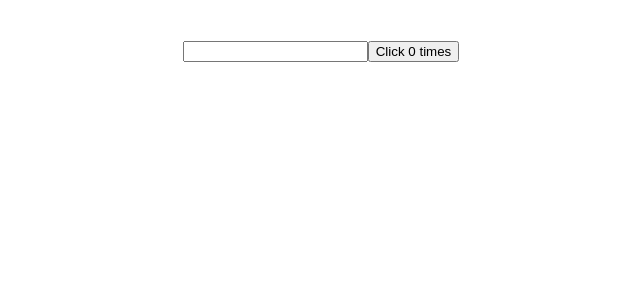
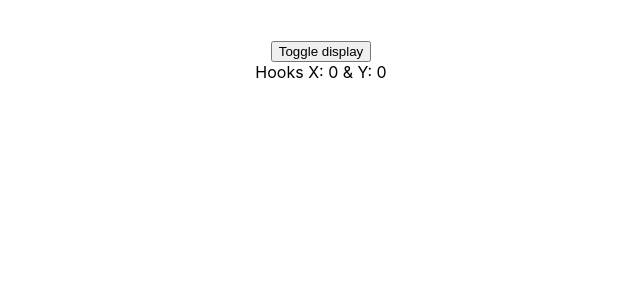
Before and after one commit to MizanurRahmann/react-hooks, a React (Create React App) app: page / in a window 1280 px wide. Shown: the top 300 px of the page, without its empty margins (319-959 px from the left). Built offline with nearby package versions, Linux system fonts and the light colour scheme.

Commit message:
useEffect with cleanup

```diff
--- a/src/App.js
+++ b/src/App.js
@@ -6,6 +6,8 @@
 import HookCounterThree from './Components/HookCounterThree';
 import HookCounterFour from './Components/HookCounterFour';
 import UseEffectOne from './Components/UseEffectOne';
+import HookMouse from './Components/HookMouse';
+import MouseContainer from './Components/MouseContainer';
 
 function App() {
   return (
@@ -15,7 +17,9 @@
       {/* <HookCounterTwo /> */}
       {/* <HookCounterThree /> */}
       {/* <HookCounterFour /> */}
-      <UseEffectOne />
+      {/* <UseEffectOne /> */}
+      {/* <HookMouse /> */}
+      <MouseContainer />
     </div>
   );
 }
--- /dev/null
+++ b/src/Components/HookMouse.js
@@ -0,0 +1,31 @@
+import React, {useEffect, useState} from 'react'
+
+function HookMouse() {
+    const [x, setX] = useState(0);
+    const [y, setY] = useState(0);
+
+    const logMousePosition = e => {
+        console.log("Mouse Event.");
+        setX(e.clientX);
+        setY(e.clientY);
+    }
+
+    useEffect(() => {
+        console.log('useEffect called.');
+        window.addEventListener('mousemove', logMousePosition);
+
+        return () => {
+            //Listner will be removed when component will unmount (component will removed)
+            console.log("Component unmounting code.");
+            window.removeEventListener('mousemove', logMousePosition);
+        }
+    }, [])
+
+    return (
+        <div>
+            Hooks X: {x} & Y: {y}
+        </div>
+    )
+}
+
+export default HookMouse
--- /dev/null
+++ b/src/Components/MouseContainer.js
@@ -0,0 +1,15 @@
+import React, {useState} from 'react'
+import HookMouse from './HookMouse';
+
+function MouseContainer() {
+    const [display, setDisplay] = useState(true);
+
+    return (
+        <div>
+            <button onClick={() => setDisplay(!display)}>Toggle display</button>
+            {display && <HookMouse />}
+        </div>
+    )
+}
+
+export default MouseContainer
```
